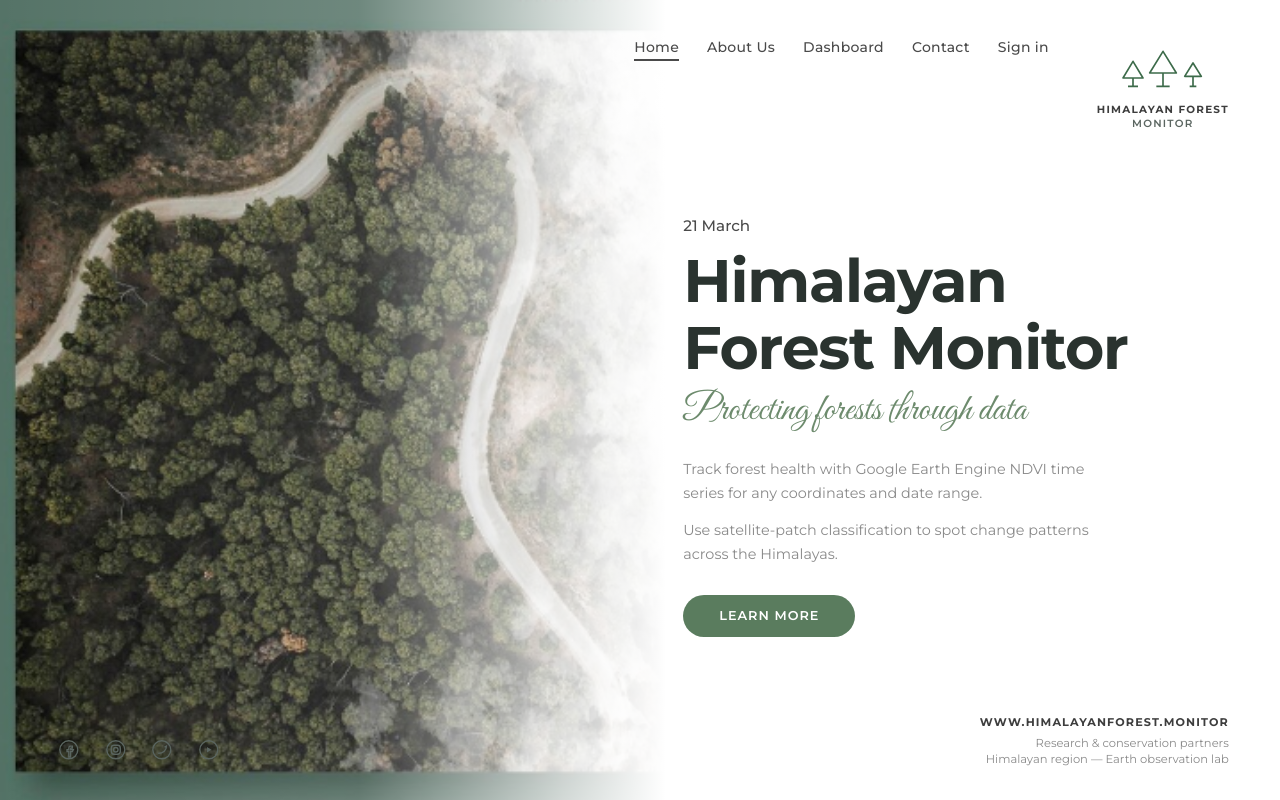
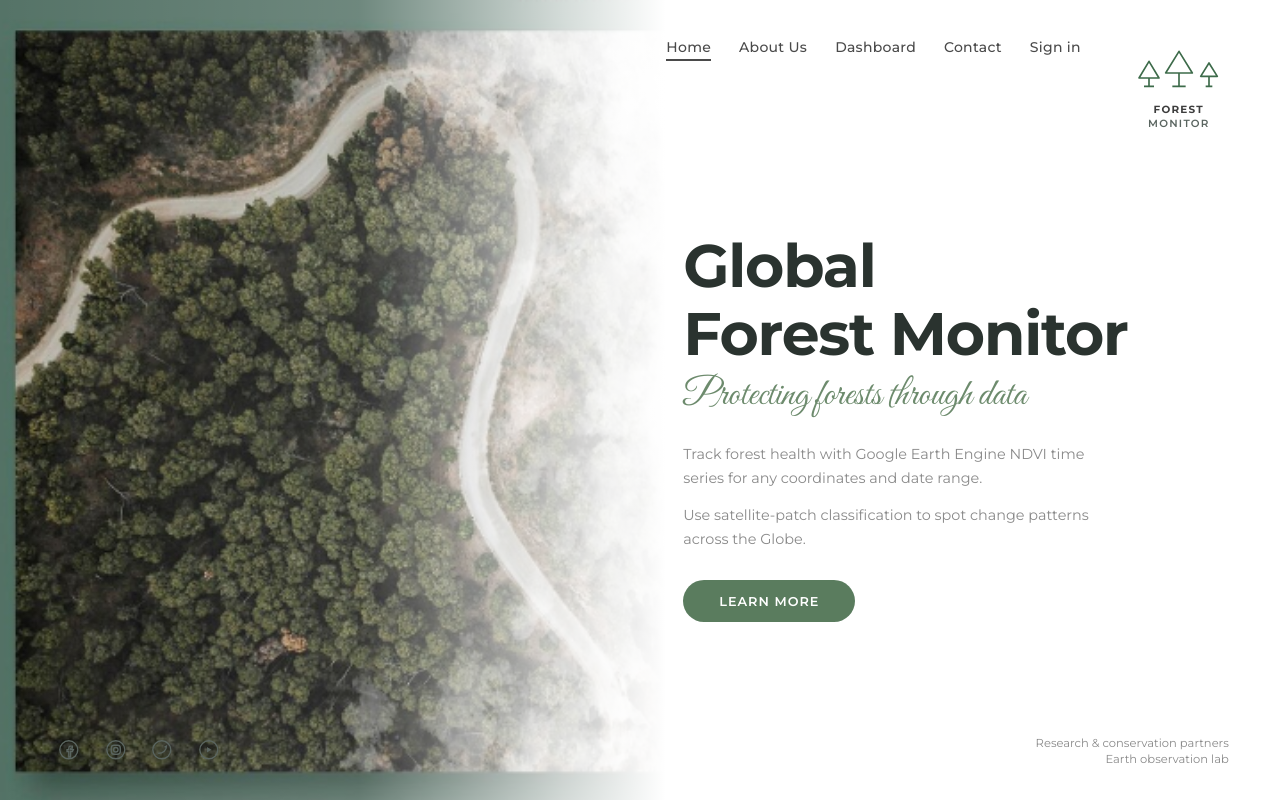
Before and after one commit to sanjana2708/Deforestation-Monitoring-System, a React (Vite) app in the folder frontend/: page / in a window 1280 px wide. Built offline with nearby package versions, Linux system fonts and the light colour scheme.

Commit message:
Fix:removed hard-coded values

```diff
--- a/frontend/src/components/landing/LandingFooter.jsx
+++ b/frontend/src/components/landing/LandingFooter.jsx
@@ -29,9 +29,9 @@ export default function LandingFooter() {
         </a>
       </div>
       <div className="landing-footer__contact">
-        <p className="landing-footer__url">WWW.HIMALAYANFOREST.MONITOR</p>
+        {/* <p className="landing-footer__url">WWW.HIMALAYANFOREST.MONITOR</p> */}
         <p className="landing-footer__addr">Research &amp; conservation partners</p>
-        <p className="landing-footer__addr">Himalayan region — Earth observation lab</p>
+        <p className="landing-footer__addr">Earth observation lab</p>
       </div>
     </footer>
   )
--- a/frontend/src/components/landing/LandingHero.jsx
+++ b/frontend/src/components/landing/LandingHero.jsx
@@ -3,10 +3,10 @@ import { Link } from 'react-router-dom'
 export default function LandingHero() {
   return (
     <section className="landing-hero" aria-labelledby="landing-hero-title">
-      <p className="landing-hero__date">21 March</p>
+      {/* <p className="landing-hero__date">21 March</p> */}
       <div className="landing-hero__title-wrap">
         <h1 id="landing-hero-title" className="landing-hero__title">
-          <span className="landing-hero__title-line">Himalayan</span>
+          <span className="landing-hero__title-line">Global</span>
           <span className="landing-hero__title-line">Forest Monitor</span>
         </h1>
         <p className="landing-hero__script">Protecting forests through data</p>
@@ -16,7 +16,7 @@ export default function LandingHero() {
           Track forest health with Google Earth Engine NDVI time series for any coordinates and date range.
         </p>
         <p>
-          Use satellite-patch classification to spot change patterns across the Himalayas.
+          Use satellite-patch classification to spot change patterns across the Globe.
         </p>
       </div>
       <Link to="/about" className="landing-hero__cta">
--- a/frontend/src/components/landing/LandingNav.jsx
+++ b/frontend/src/components/landing/LandingNav.jsx
@@ -48,7 +48,7 @@ export default function LandingNav() {
           />
         </svg>
         <div className="landing-nav__brand-text">
-          <span className="landing-nav__brand-name">Himalayan Forest</span>
+          <span className="landing-nav__brand-name">Forest</span>
           <span className="landing-nav__brand-tag">Monitor</span>
         </div>
       </div>
--- a/frontend/src/pages/LoginPage.jsx
+++ b/frontend/src/pages/LoginPage.jsx
@@ -69,11 +69,11 @@ export default function LoginPage() {
   return (
     <AuthPageLayout
       imageUrl={AUTH_IMAGE_SIGNIN}
-      heading="Himalaya"
+      heading=""
       tagline="Finding focus in the data that guards our forests."
-      footerBrand="watch & protect"
-      footerLine1="+1 (000) 000-0000"
-      footerLine2="www.himalayanforest.monitor"
+      footerBrand=""
+      footerLine1=""
+      footerLine2=""
     >
       <h2 className="auth-form__title">Sign in here</h2>
       <form className="auth-form" onSubmit={handleSubmit} noValidate>
```
